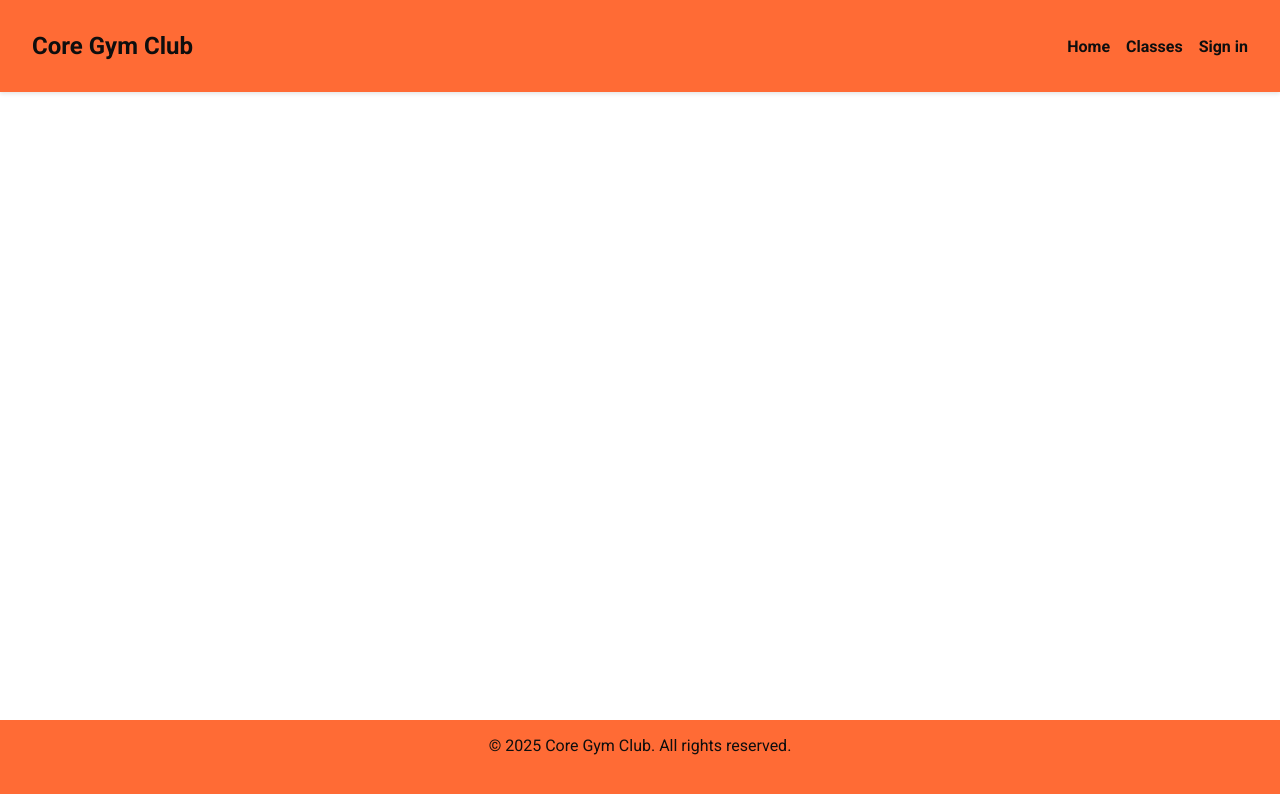
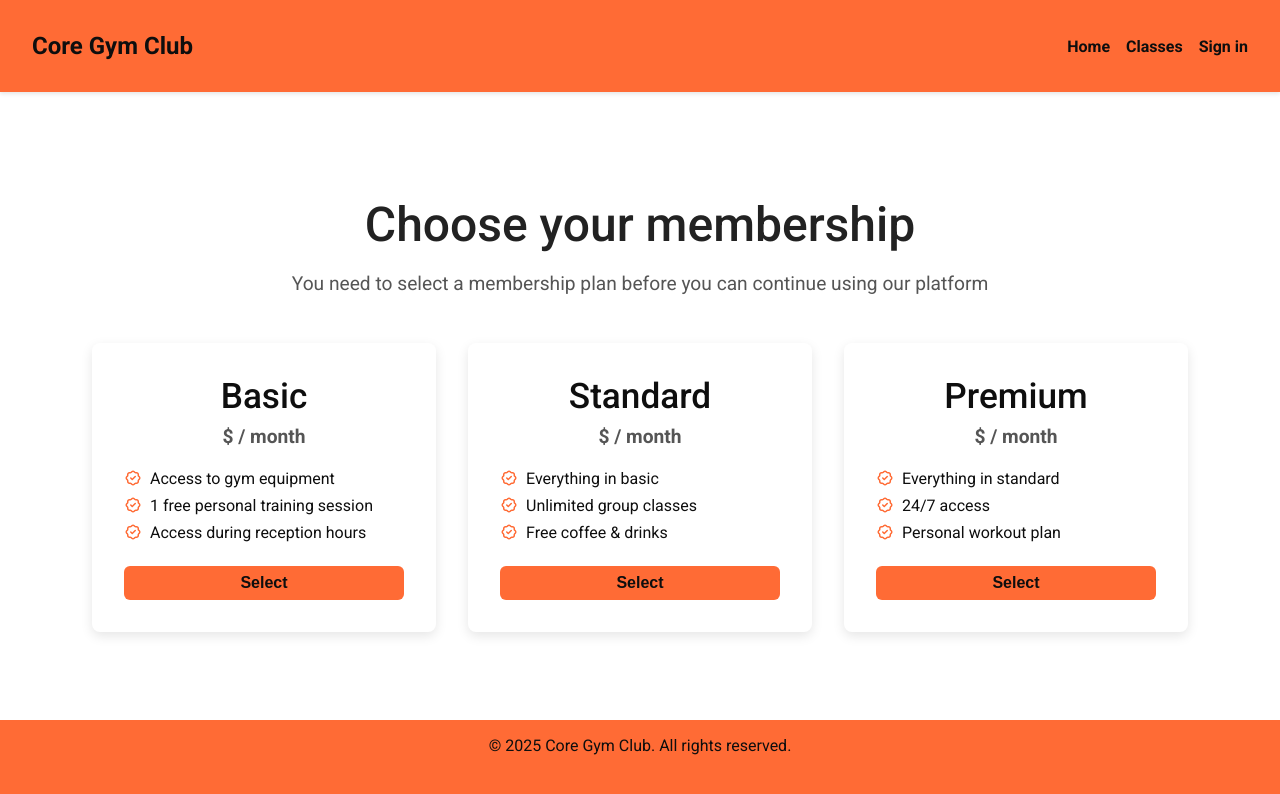
Before and after one commit to win24-project/Frontend, a React (Vite) app: page /membership in a window 1280 px wide. Shown: the top 794 px of the page. Built offline with nearby package versions, Linux system fonts and the light colour scheme.

Commit message:
US19: Added membership page with packages/pricing cards

```diff
--- a/src/App.jsx
+++ b/src/App.jsx
@@ -4,6 +4,7 @@ import Contact from './pages/Contact';
 import Register from './pages/Register';
 import Login from './pages/Login';
 import GymClasses from './pages/GymClasses';
+import SelectMembership from './pages/SelectMembership';
 
 function App() {
   return (
@@ -13,6 +14,7 @@ function App() {
       <Route path='/register' element={<Register/>}/>
       <Route path='/login' element={<Login/>}/>
       <Route path='/classes' element={<GymClasses/>}/>
+      <Route path='/membership' element={<SelectMembership />}/>
     </Routes>
   )
 }
--- /dev/null
+++ b/src/components/MembershipCard/MembershipCard.jsx
@@ -0,0 +1,69 @@
+import React from 'react'
+import styles from './MembershipCard.module.css';
+
+const CheckIcon = ({ size = 18, color = "#03c9e4" }) => (
+  <svg
+    xmlns="http://www.w3.org/2000/svg"
+    width={size}
+    height={size}
+    viewBox="0 0 24 24"
+    fill="none"
+    stroke="#FF6B35"
+    strokeWidth="2"
+    strokeLinecap="round"
+    strokeLinejoin="round"
+    style={{ marginRight: "8px" }}
+  >
+    <path d="M5 7.2a2.2 2.2 0 0 1 2.2 -2.2h1a2.2 2.2 0 0 0 1.55 -.64l.7 -.7a2.2 2.2 0 0 1 3.12 0l.7 .7c.412 .41 .97 .64 1.55 .64h1a2.2 2.2 0 0 1 2.2 2.2v1c0 .58 .23 1.138 .64 1.55l.7 .7a2.2 2.2 0 0 1 0 3.12l-.7 .7a2.2 2.2 0 0 0 -.64 1.55v1a2.2 2.2 0 0 1 -2.2 2.2h-1a2.2 2.2 0 0 0 -1.55 .64l-.7 .7a2.2 2.2 0 0 1 -3.12 0l-.7 -.7a2.2 2.2 0 0 0 -1.55 -.64h-1a2.2 2.2 0 0 1 -2.2 -2.2v-1a2.2 2.2 0 0 0 -.64 -1.55l-.7 -.7a2.2 2.2 0 0 1 0 -3.12l.7 -.7a2.2 2.2 0 0 0 .64 -1.55v-1" />
+    <path d="M9 12l2 2l4 -4" />
+  </svg>
+);
+
+const MembershipCard = () => {
+  return (
+    <div className={styles.membershipWrapper}>
+      <h2>Choose your membership</h2>
+      <p>You need to select a membership plan before you can continue using our platform</p>
+
+      <div className={styles.cardContainer}>
+        {/* Basic Plan */}
+        <div className={styles.card}>
+          <h2>Basic</h2>
+          <p className={styles.price}>$ / month</p>
+          <ul className={styles.benefits}>
+            <li><CheckIcon />Access to gym equipment</li>
+            <li><CheckIcon />1 free personal training session</li>
+            <li><CheckIcon />Access during reception hours</li>
+          </ul>
+          <button className={styles.chooseBtn}>Select</button>
+        </div>
+
+        {/* Standard Plan */}
+        <div className={styles.card}>
+          <h2>Standard</h2>
+          <p className={styles.price}>$ / month</p>
+          <ul className={styles.benefits}>
+            <li><CheckIcon />Everything in basic</li>
+            <li><CheckIcon />Unlimited group classes</li>
+            <li><CheckIcon />Free coffee & drinks</li>
+          </ul>
+          <button className={styles.chooseBtn}>Select</button>
+        </div>
+
+        {/* Premium Plan */}
+        <div className={styles.card}>
+          <h2>Premium</h2>
+          <p className={styles.price}>$ / month</p>
+          <ul className={styles.benefits}>
+            <li><CheckIcon />Everything in standard</li>
+            <li><CheckIcon />24/7 access</li>
+            <li><CheckIcon />Personal workout plan</li>
+          </ul>
+          <button className={styles.chooseBtn}>Select</button>
+        </div>
+      </div>
+    </div>
+  )
+}
+
+export default MembershipCard
--- /dev/null
+++ b/src/components/MembershipCard/MembershipCard.module.css
@@ -0,0 +1,82 @@
+.membershipWrapper {
+  text-align: center;
+  padding: 4rem 2rem;
+}
+
+.membershipWrapper h2 {
+  font-size: 3rem;
+  font-weight: 500;
+  margin-bottom: 1rem;
+  color: #222;
+}
+
+.membershipWrapper p {
+  font-size: 1.2rem;
+  color: #555;
+}
+
+.cardContainer {
+  display: flex;
+  justify-content: center;
+  gap: 2rem;
+  margin-top: 3rem;
+}
+
+.card {
+  background: #fff;
+  border-radius: 8px;
+  box-shadow: 0 4px 12px rgba(0, 0, 0, 0.1);
+  padding: 2rem;
+  width: 280px;
+  transition: transform .2s;
+}
+
+.card:hover {
+  transform: translateY(-8px);
+  box-shadow: 0 6px 16px rgba(0,0,0,0.15);
+}
+
+.card h2 {
+  font-size: 2.2rem;
+  font-weight: 500;
+  color: var(--dark-color);
+  margin: 0;
+}
+
+.price {
+  font-size: 1.7rem;
+  font-weight: bold;
+  margin: .5rem 0 1.3rem 0;
+}
+
+.benefits {
+  list-style: none;
+  padding: 0;
+  margin: 1rem 0;
+  text-align: left;
+}
+
+.benefits li {
+  display: flex;
+  align-items: center;
+  margin-bottom: 0.5rem;
+  color: var(--dark-color);
+}
+
+.chooseBtn {
+  border: none;
+  border-radius: 6px;
+  background-color: var(--primary-color);
+  color: var(--dark-color);
+  font-weight: 550;
+  font-size: 1rem;
+  padding: 0.5rem 0.7rem;
+  margin-top: 0.5rem;
+  cursor: pointer;
+  transition: all 0.3s ease-in-out;
+  width: 100%;
+}
+
+.chooseBtn:hover {
+  background-color: #eb7b52;
+}
--- /dev/null
+++ b/src/pages/SelectMembership.jsx
@@ -0,0 +1,12 @@
+import React from 'react'
+import MembershipCard from '../components/MembershipCard/MembershipCard'
+
+const SelectMembership = () => {
+  return (
+    <div>
+      <MembershipCard />
+    </div>
+  )
+}
+
+export default SelectMembership
```
